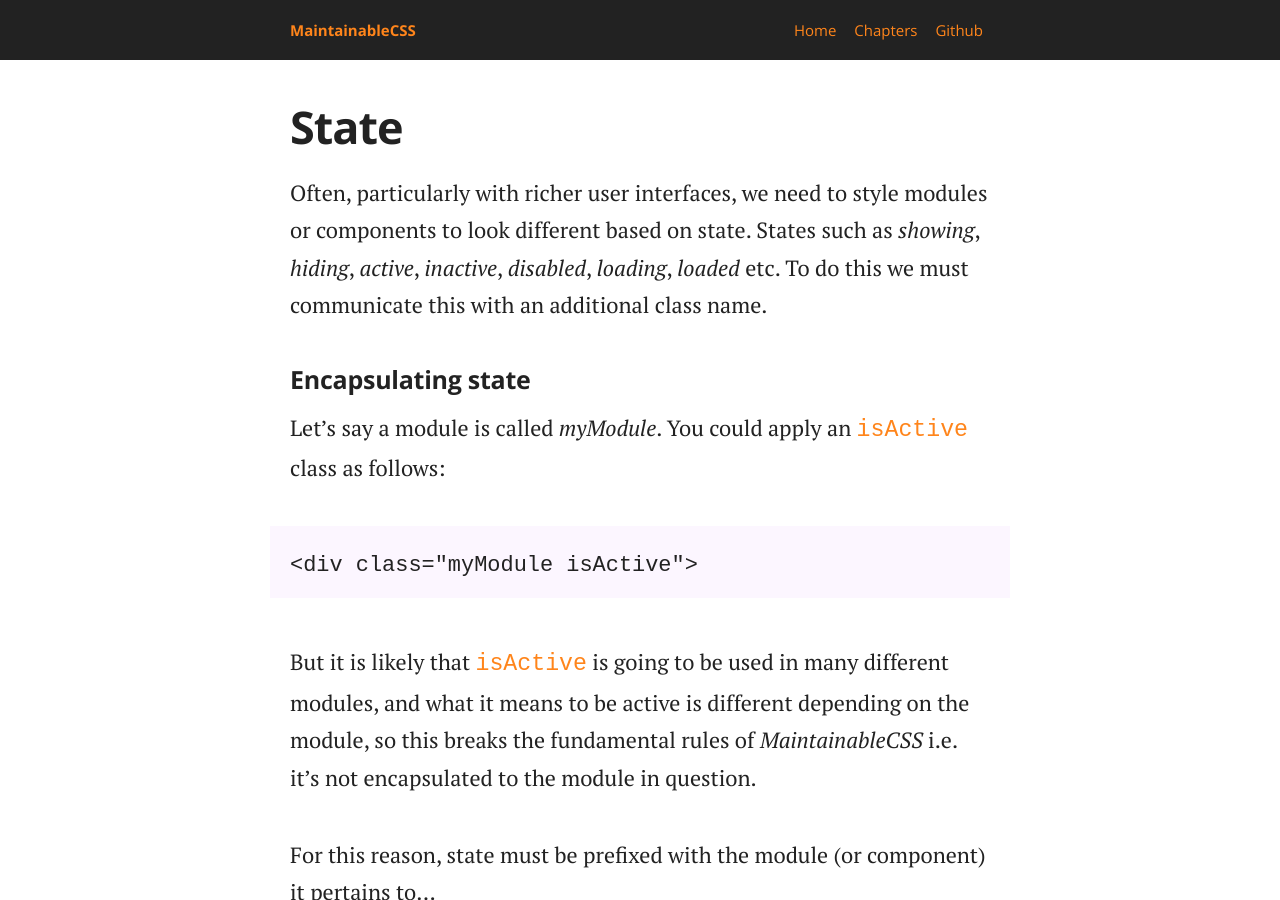
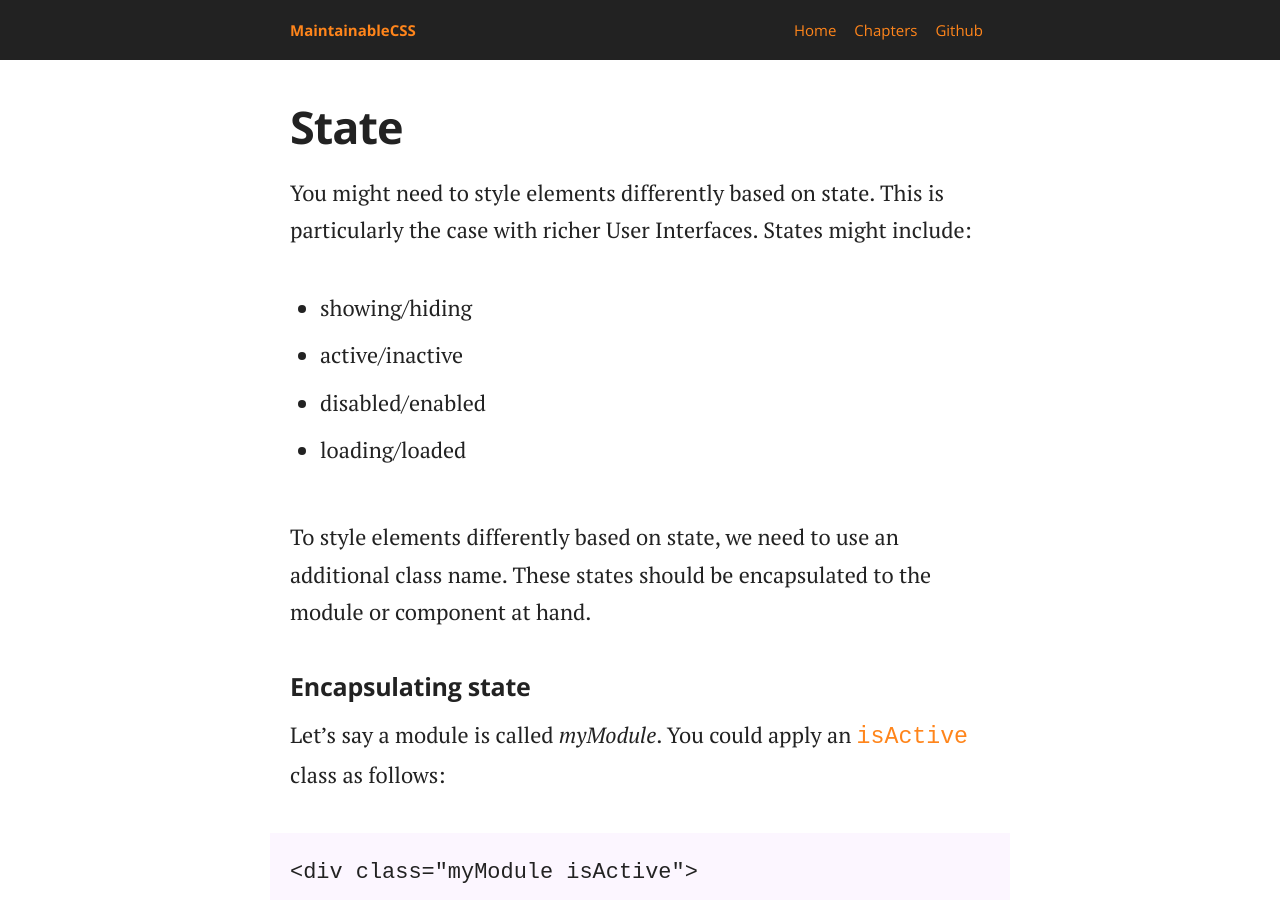
Before and after one commit to adamsilver/maintainablecss.com-jekyll, a Jekyll site: the page built from _chapters/07-state.md, in a window 1280 px wide and 900 px high. Built offline with Jekyll 4.4.1, drawn with Linux system fonts in a browser that asks for light colours.

Commit message:
State updated

```diff
--- a/_chapters/07-state.md
+++ b/_chapters/07-state.md
@@ -6,7 +6,14 @@ permalink: /chapters/state/
 description: Learn how to provide different styles to your modules and components based on state, such as showing, hiding and loading.
 ---
 
-Often, particularly with richer user interfaces, we need to style modules or components to look different based on state. States such as *showing*, *hiding*, *active*, *inactive*, *disabled*, *loading*, *loaded* etc. To do this we must communicate this with an additional class name.
+You might need to style elements differently based on state. This is particularly the case with richer User Interfaces. States might include:
+
+- showing/hiding
+- active/inactive
+- disabled/enabled
+- loading/loaded
+
+To style elements differently based on state, we need to use an additional class name. These states should be encapsulated to the module or component at hand.
 
 ## Encapsulating state
 
```
Also changed, not shown: other parts of _chapters/07-state.md (+0 -2 lines).
